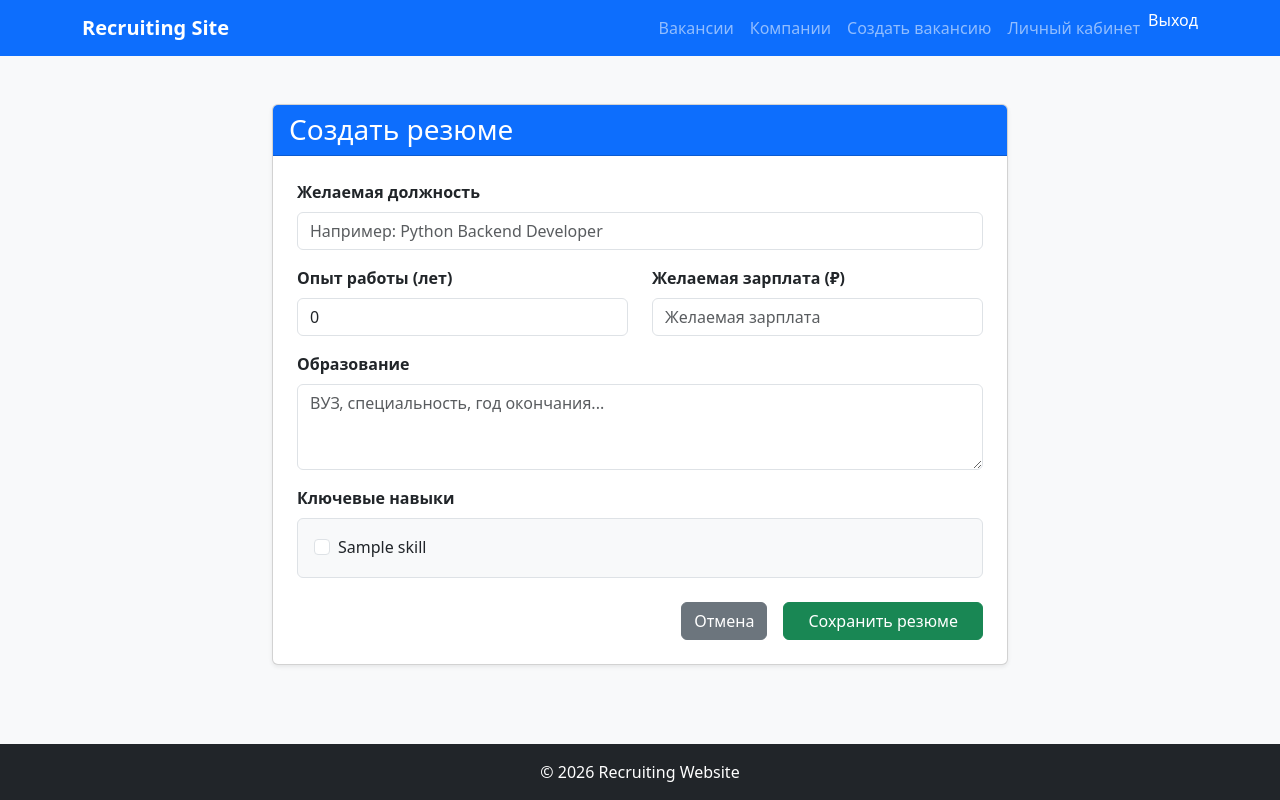
After one commit to AlinaK-code/recruiting-website, a Django app: page /resume/create/ in a window 1280 px wide. The commit adds this page. Run offline with Django 5.2, Linux system fonts and the light colour scheme; a user stored in the database is signed in; tables that the repository leaves empty hold one stand-in row (values such as "Sample post"); parts of the project's set-up code (start-up, migrations or seed data) failed here and were passed over.

Commit message:
added a new resume feature

```diff
--- a/main/forms.py
+++ b/main/forms.py
@@ -1,6 +1,6 @@
 # main/forms.py
 from django import forms
-from .models import Vacancy, Company
+from .models import Vacancy, Company, Resume
 
 class VacancyForm(forms.ModelForm):
     class Meta:
@@ -51,3 +51,22 @@ class CompanyForm(forms.ModelForm):
             'logo': 'Логотип',
             'city': 'Город',
         }
+
+class ResumeForm(forms.ModelForm):
+    class Meta:
+        model = Resume
+        fields = ['title', 'experience_years', 'salary_expected', 'education', 'skills']
+        widgets = {
+            'title': forms.TextInput(attrs={'class': 'form-control', 'placeholder': 'Например: Python Backend Developer'}),
+            'experience_years': forms.NumberInput(attrs={'class': 'form-control', 'min': 0}),
+            'salary_expected': forms.NumberInput(attrs={'class': 'form-control', 'placeholder': 'Желаемая зарплата'}),
+            'education': forms.Textarea(attrs={'class': 'form-control', 'rows': 3, 'placeholder': 'ВУЗ, специальность, год окончания...'}),
+            'skills': forms.CheckboxSelectMultiple(attrs={'class': 'form-check-input'}),
+        }
+        labels = {
+            'title': 'Желаемая должность',
+            'experience_years': 'Опыт работы (лет)',
+            'salary_expected': 'Желаемая зарплата (₽)',
+            'education': 'Образование',
+            'skills': 'Ключевые навыки',
+        }
--- /dev/null
+++ b/main/templates/main/resume_form.html
@@ -0,0 +1,74 @@
+<!-- templates/main/resume_form.html -->
+{% extends "base.html" %}
+
+{% block title %}{% if object %}Редактирование{% else %}Создание{% endif %} резюме{% endblock %}
+
+{% block content %}
+<div class="container py-4">
+    <div class="row justify-content-center">
+        <div class="col-md-8">
+            <div class="card shadow-sm">
+                <div class="card-header bg-primary text-white">
+                    <h3 class="mb-0">{% if object %}Редактировать{% else %}Создать{% endif %} резюме</h3>
+                </div>
+                <div class="card-body p-4">
+                    <form method="post">
+                        {% csrf_token %}
+
+                        {% if form.non_field_errors %}
+                        <div class="alert alert-danger mb-4">
+                            {% for error in form.non_field_errors %}{{ error }}{% endfor %}
+                        </div>
+                        {% endif %}
+
+                        <div class="mb-3">
+                            <label class="form-label fw-bold">{{ form.title.label }}</label>
+                            {{ form.title }}
+                            {% if form.title.errors %}<div class="text-danger small mt-1">{{ form.title.errors|striptags }}</div>{% endif %}
+                        </div>
+
+                        <div class="row mb-3">
+                            <div class="col-md-6">
+                                <label class="form-label fw-bold">{{ form.experience_years.label }}</label>
+                                {{ form.experience_years }}
+                                {% if form.experience_years.errors %}<div class="text-danger small mt-1">{{ form.experience_years.errors|striptags }}</div>{% endif %}
+                            </div>
+                            <div class="col-md-6">
+                                <label class="form-label fw-bold">{{ form.salary_expected.label }}</label>
+                                {{ form.salary_expected }}
+                                {% if form.salary_expected.errors %}<div class="text-danger small mt-1">{{ form.salary_expected.errors|striptags }}</div>{% endif %}
+                            </div>
+                        </div>
+
+                        <div class="mb-3">
+                            <label class="form-label fw-bold">{{ form.education.label }}</label>
+                            {{ form.education }}
+                            {% if form.education.errors %}<div class="text-danger small mt-1">{{ form.education.errors|striptags }}</div>{% endif %}
+                        </div>
+
+                        <div class="mb-3">
+                            <label class="form-label fw-bold d-block">{{ form.skills.label }}</label>
+                            <div class="border rounded p-3 bg-light" style="max-height: 200px; overflow-y: auto;">
+                                {% for checkbox in form.skills %}
+                                <div class="form-check">
+                                    {{ checkbox.tag }}
+                                    <label class="form-check-label" for="{{ checkbox.id_for_label }}">
+                                        {{ checkbox.choice_label }}
+                                    </label>
+                                </div>
+                                {% endfor %}
+                            </div>
+                            {% if form.skills.errors %}<div class="text-danger small mt-1">{{ form.skills.errors|striptags }}</div>{% endif %}
+                        </div>
+
+                        <div class="d-grid gap-2 d-md-flex justify-content-md-end mt-4">
+                            <a href="{% url 'accounts:profile' %}" class="btn btn-secondary me-md-2">Отмена</a>
+                            <button type="submit" class="btn btn-success px-4">Сохранить резюме</button>
+                        </div>
+                    </form>
+                </div>
+            </div>
+        </div>
+    </div>
+</div>
+{% endblock %}
--- a/main/urls.py
+++ b/main/urls.py
@@ -1,7 +1,7 @@
 from django.urls import path, include
 from rest_framework.routers import DefaultRouter
 from . import views
-from .views import CompanyUpdateView
+from .views import CompanyUpdateView, ResumeCreateView, ResumeUpdateView
 from .api_views import VacancyViewSet, ApplicationViewSet, ResumeViewSet, ReviewViewSet
 
 app_name = 'main'
@@ -26,6 +26,10 @@ urlpatterns = [
     path('companies/', views.CompanyListView.as_view(), name='company_list'),
     path('companies/<int:pk>/edit/', CompanyUpdateView.as_view(), name='company_edit'),
 
+    # резюме
+    path('resume/create/', ResumeCreateView.as_view(), name='resume_create'),
+    path('resume/<int:pk>/edit/', ResumeUpdateView.as_view(), name='resume_edit'),
+
     # API эндпоиснты
     path('api/', include(router.urls)),
 ]
--- a/main/views.py
+++ b/main/views.py
@@ -8,6 +8,8 @@ from .forms import VacancyForm
 from django.contrib.auth.mixins import LoginRequiredMixin
 from django.core.exceptions import PermissionDenied
 from .forms import CompanyForm
+from .forms import ResumeForm
+from .models import Resume
 
 class HomeView(TemplateView):
     template_name = 'main/home.html'
@@ -95,3 +97,34 @@ class CompanyUpdateView(LoginRequiredMixin, UpdateView):
         # После сохранения возвращаемся в профиль
         from django.urls import reverse_lazy
         return reverse_lazy('accounts:profile')
+
+class ResumeCreateView(LoginRequiredMixin, CreateView):
+    model = Resume
+    form_class = ResumeForm
+    template_name = 'main/resume_form.html'
+
+    def form_valid(self, form):
+        # Автоматически привязываем резюме к текущему пользователю
+        form.instance.user = self.request.user
+        return super().form_valid(form)
+
+    def get_success_url(self):
+        from django.urls import reverse_lazy
+        return reverse_lazy('accounts:profile')
+
+
+class ResumeUpdateView(LoginRequiredMixin, UpdateView):
+    model = Resume
+    form_class = ResumeForm
+    template_name = 'main/resume_form.html'
+
+    def get_object(self, queryset=None):
+        """Защищаем редактирование: только владелец или админ."""
+        obj = super().get_object(queryset)
+        if obj.user != self.request.user and not self.request.user.is_staff:
+            raise PermissionDenied("Вы можете редактировать только своё резюме")
+        return obj
+
+    def get_success_url(self):
+        from django.urls import reverse_lazy
+        return reverse_lazy('accounts:profile')
```
Also changed, not shown: accounts/templates/accounts/profile.html (+27 -11 lines).
